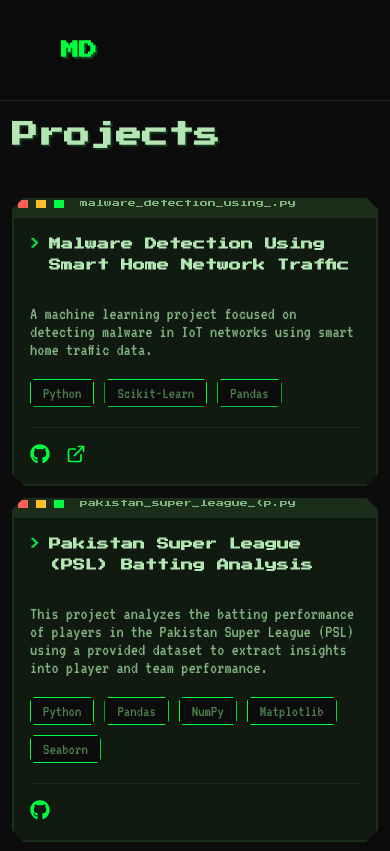
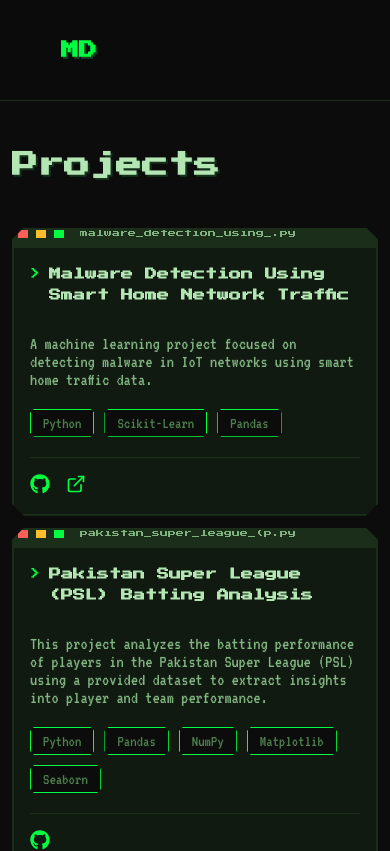
Before and after one commit to Dawood-Imran/portfolio, a React (Create React App) app: page /projects in a window 390 px wide. Shown: the top 851 px of the page. Built offline with nearby package versions, Linux system fonts and the light colour scheme; some icons are missing.

Commit message:
fix: correct mobile padding-top overlap and make toast responsive

```diff
--- a/src/components/styles/About.css
+++ b/src/components/styles/About.css
@@ -204,7 +204,7 @@
 /* ── Responsive ── */
 @media (max-width: 768px) {
   .about {
-    padding: 80px 0;
+    padding: 110px 0 80px;
   }
 
   .about-container {
--- a/src/components/styles/Contact.css
+++ b/src/components/styles/Contact.css
@@ -121,7 +121,7 @@
 
 @media (max-width: 768px) {
   .contact {
-    padding: 80px 20px;
+    padding: 110px 20px 80px;
   }
 
   .heading {
@@ -174,7 +174,7 @@
 
 @media (max-width: 480px) {
   .contact {
-    padding: 80px 12px;
+    padding: 110px 12px 80px;
   }
 
   .heading {
@@ -280,3 +280,13 @@
 
 .toast-msg.success { color: var(--green); }
 .toast-msg.error   { color: #ff5f56; }
+
+@media (max-width: 600px) {
+  .terminal-toast {
+    bottom: 16px;
+    right: 12px;
+    left: 12px;
+    min-width: unset;
+    width: auto;
+  }
+}
--- a/src/components/styles/Projects.css
+++ b/src/components/styles/Projects.css
@@ -246,7 +246,7 @@
 }
 @media (max-width: 768px) {
   .projects {
-    padding: 80px 20px;
+    padding: 110px 20px 80px;
   }
 
   .projects-grid {
@@ -281,7 +281,7 @@
 
 @media (max-width: 480px) {
   .projects {
-    padding: 80px 12px;
+    padding: 110px 12px 80px;
   }
 
   .projects-grid {
```
